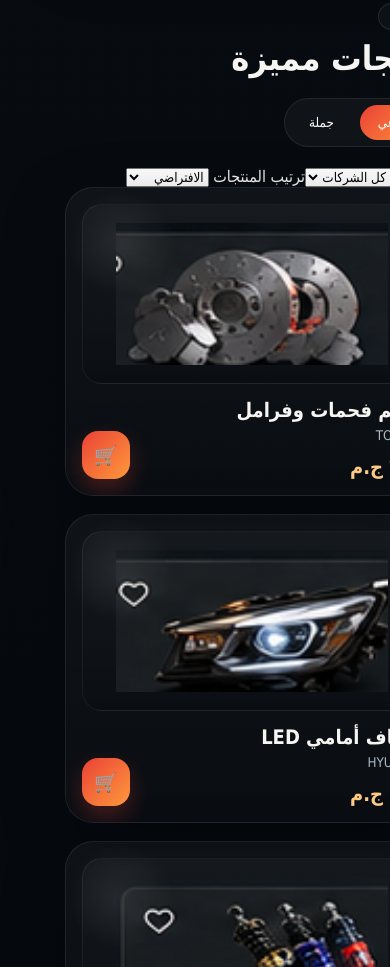
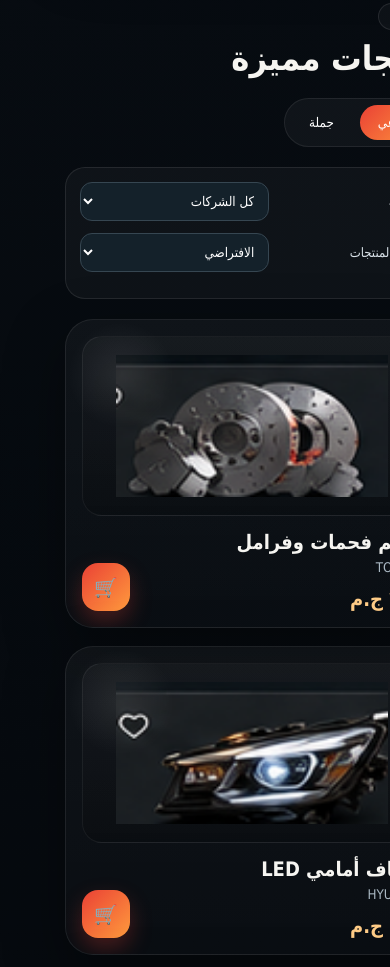
Before and after one commit to 1moalim1all1-cyber/qed3, a plain HTML site: page index.html in a window 390 px wide. Shown: the part 5428-6395 px from the top of the page. Drawn offline with Linux system fonts and the light colour scheme.

Commit message:
Enhance Qed3 storefront: styles.css

```diff
--- a/styles.css
+++ b/styles.css
@@ -195,3 +195,6 @@ footer{max-width:1320px;margin:0 auto;padding:30px 2vw 50px;display:flex;justify
   .productGrid,.categoryGrid,.benefits{grid-template-columns:1fr}
   .newsletter form{flex-direction:column}
 }
+
+/* Storefront update */
+.shopToolbar{display:flex;align-items:center;flex-wrap:wrap;gap:12px;margin:0 0 20px;padding:14px;border:1px solid rgba(255,255,255,.09);border-radius:20px;background:rgba(255,255,255,.035)}.shopToolbar label{display:flex;align-items:center;gap:10px;color:#dbe4eb;font-size:13px}.shopToolbar select{padding:10px;border-radius:12px;color:#fff;background:#14212a;border:1px solid #364651}.shopToolbar span{margin-inline-start:auto;color:#a9bbc7}.productOpen{display:block;width:100%;border:0;background:transparent;padding:0;color:inherit;cursor:pointer;text-align:right}.productOpen img{width:100%}.productOpen h3{font:inherit;font-weight:700;font-size:20px;margin:0 0 6px}.qty{display:flex;align-items:center;gap:10px;margin-top:8px}.qty button{height:28px;width:28px;border:1px solid #45545c;border-radius:8px;background:#26353e;color:white;cursor:pointer}.productDetail{width:min(780px,94vw);display:grid;grid-template-columns:1fr 1fr;gap:24px;align-items:center}.productDetail>img{width:100%;height:280px;object-fit:contain;background:#19252c;border-radius:18px;padding:12px}.productDetail strong{display:block;color:#ffc489;font-size:24px;margin:14px 0}.productDetail p{color:#c1cdd5;line-height:1.8}.detailDisclaimer{font-size:12px}@media(max-width:650px){.productDetail{grid-template-columns:1fr}.productDetail>img{height:180px}.shopToolbar label{width:100%;justify-content:space-between}.shopToolbar select{min-width:55%}}
```
